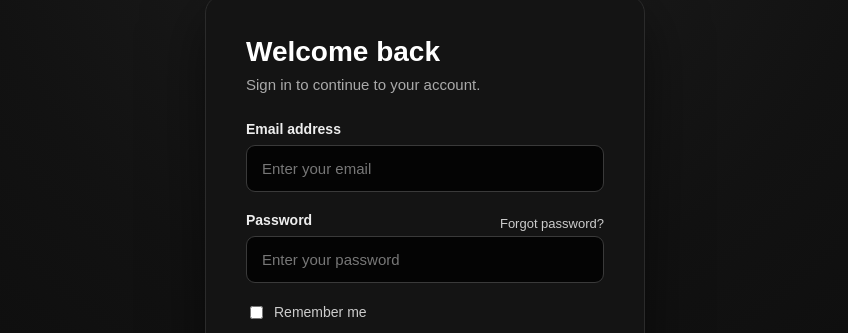
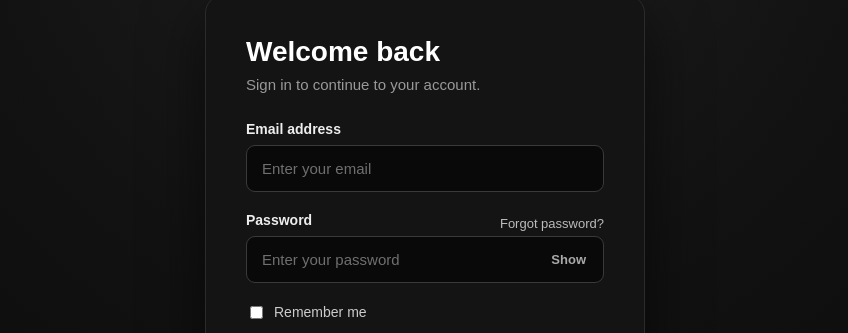
Before and after one commit to Alvan-Leroi/pata-kazi, a React (Vite) app: page / in a window 1280 px wide. Shown: the part 153-486 px from the top of the page, without its empty margins (215-1063 px from the left). Built offline with nearby package versions, Linux system fonts and the light colour scheme.

Commit message:
final changes on the login page

```diff
--- a/src/login/login.css
+++ b/src/login/login.css
@@ -12,9 +12,8 @@ body,
 }
 
 body {
-  overflow-x: hidden;
   font-family: Arial, Helvetica, sans-serif;
-  background: #000;
+  background: #090909;
 }
 
 .login-page {
@@ -23,9 +22,9 @@ body {
 
   background: radial-gradient(
     circle at top,
-    #1f1f1f 0%,
+    #202020 0%,
     #121212 45%,
-    #090909 100%
+    #080808 100%
   );
 
   display: flex;
@@ -38,9 +37,6 @@ body {
 .login-container {
   width: 100%;
   max-width: 440px;
-
-  position: relative;
-  z-index: 2;
 }
 
 .login-brand {
@@ -50,14 +46,18 @@ body {
 
 .login-brand h1 {
   margin: 0;
+
   color: #ffffff;
+
   font-size: 42px;
   font-weight: 800;
 }
 
 .login-brand p {
   margin-top: 8px;
-  color: #a9a9a9;
+
+  color: #aaaaaa;
+
   font-size: 15px;
 }
 
@@ -70,7 +70,7 @@ body {
 
   border: 1px solid #2b2b2b;
 
-  box-shadow: 0 20px 60px rgba(0, 0, 0, 0.5);
+  box-shadow: 0 20px 60px rgba(0, 0, 0, 0.55);
 }
 
 .login-card h2 {
@@ -84,7 +84,7 @@ body {
 .login-subtitle {
   margin: 0 0 28px;
 
-  color: #aaaaaa;
+  color: #999999;
 
   font-size: 15px;
 }
@@ -110,9 +110,10 @@ body {
   padding: 14px 15px;
 
   border: 1px solid #3a3a3a;
+
   border-radius: 9px;
 
-  background: rgba(0, 0, 0, 0.8);
+  background: #090909;
 
   color: #ffffff;
 
@@ -124,23 +125,25 @@ body {
 }
 
 .form-group input::placeholder {
-  color: #777777;
+  color: #6f6f6f;
 }
 
 .form-group input:focus {
-  border-color: #ffffff;
+  border-color: #777777;
 
-  box-shadow: 0 0 0 2px rgba(255, 255, 255, 0.08);
+  box-shadow: 0 0 0 2px rgba(255, 255, 255, 0.05);
 }
 
 .password-label {
   display: flex;
+
   justify-content: space-between;
+
   align-items: center;
 }
 
 .password-label a {
-  color: #cccccc;
+  color: #bbbbbb;
 
   font-size: 13px;
 
@@ -151,8 +154,43 @@ body {
   color: #ffffff;
 }
 
+.password-input-wrapper {
+  position: relative;
+}
+
+.password-input-wrapper input {
+  padding-right: 75px;
+}
+
+.show-password-button {
+  position: absolute;
+
+  right: 12px;
+
+  top: 50%;
+
+  transform: translateY(-50%);
+
+  border: none;
+
+  background: transparent;
+
+  color: #aaaaaa;
+
+  font-size: 13px;
+
+  font-weight: 600;
+
+  cursor: pointer;
+}
+
+.show-password-button:hover {
+  color: #ffffff;
+}
+
 .remember-me {
   display: flex;
+
   align-items: center;
 
   gap: 8px;
@@ -164,12 +202,17 @@ body {
   font-size: 14px;
 }
 
+.remember-me input {
+  cursor: pointer;
+}
+
 .login-button {
   width: 100%;
 
   padding: 14px;
 
   border: none;
+
   border-radius: 9px;
 
   background: #ffffff;
@@ -177,6 +220,7 @@ body {
   color: #111111;
 
   font-size: 16px;
+
   font-weight: 700;
 
   cursor: pointer;
@@ -192,6 +236,7 @@ body {
 
 .divider {
   display: flex;
+
   align-items: center;
 
   margin: 25px 0;
@@ -209,7 +254,7 @@ body {
 
   height: 1px;
 
-  background: #3a3a3a;
+  background: #333333;
 }
 
 .divider span {
@@ -222,9 +267,10 @@ body {
   padding: 14px;
 
   border: 1px solid #3a3a3a;
+
   border-radius: 9px;
 
-  background: rgba(0, 0, 0, 0.75);
+  background: #090909;
 
   color: #ffffff;
 
@@ -237,7 +283,8 @@ body {
 
 .google-button:hover {
   background: #202020;
-  border-color: #666666;
+
+  border-color: #555555;
 }
 
 .signup-text {
@@ -262,11 +309,9 @@ body {
   text-decoration: underline;
 }
 
-@media (max-width: 600px) {
+@media (max-width: 500px) {
   .login-page {
     padding: 20px 15px;
-
-    background-position: center;
   }
 
   .login-card {
@@ -276,4 +321,12 @@ body {
   .login-brand h1 {
     font-size: 34px;
   }
+
+  .login-brand p {
+    font-size: 14px;
+  }
+
+  .login-card h2 {
+    font-size: 24px;
+  }
 }
--- a/src/login/login.jsx
+++ b/src/login/login.jsx
@@ -6,6 +6,8 @@ function Login() {
     email: "",
     password: "",
   });
+
+  const [showPassword, setShowPassword] = useState(false);
 
   const handleChange = (e) => {
     setFormData({
@@ -55,15 +57,25 @@ function Login() {
                 <a href="/forgot-password">Forgot password?</a>
               </div>
 
+              <div className="password-input-wrapper">
                 <input
                   id="password"
-                type="password"
+                  type={showPassword ? "text" : "password"}
                   name="password"
                   placeholder="Enter your password"
                   value={formData.password}
                   onChange={handleChange}
                   required
                 />
+
+                <button
+                  type="button"
+                  className="show-password-button"
+                  onClick={() => setShowPassword(!showPassword)}
+                >
+                  {showPassword ? "Hide" : "Show"}
+                </button>
+              </div>
             </div>
 
             <div className="remember-me">
```
Lines whose indentation alone changed are shown as unchanged.
